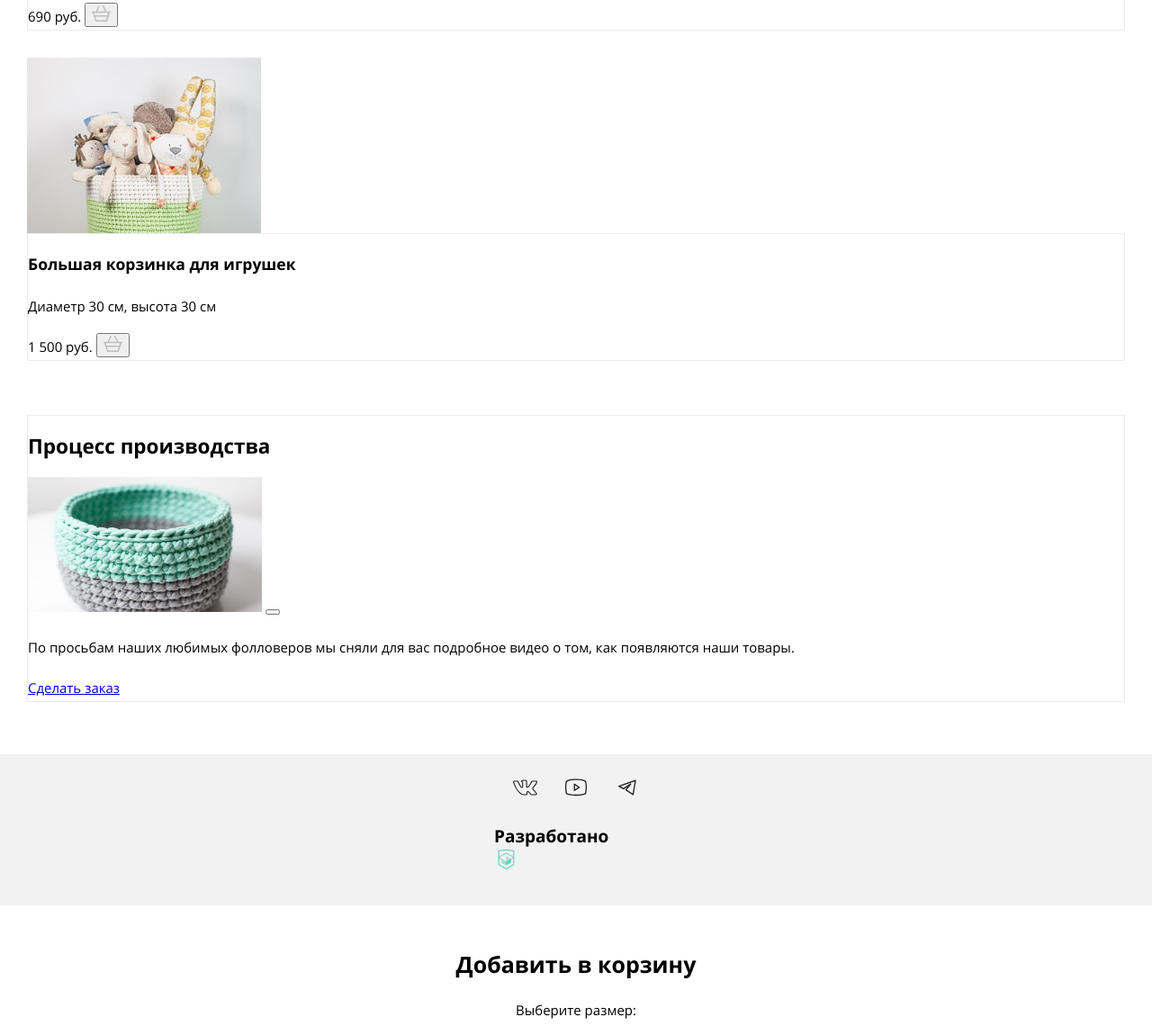
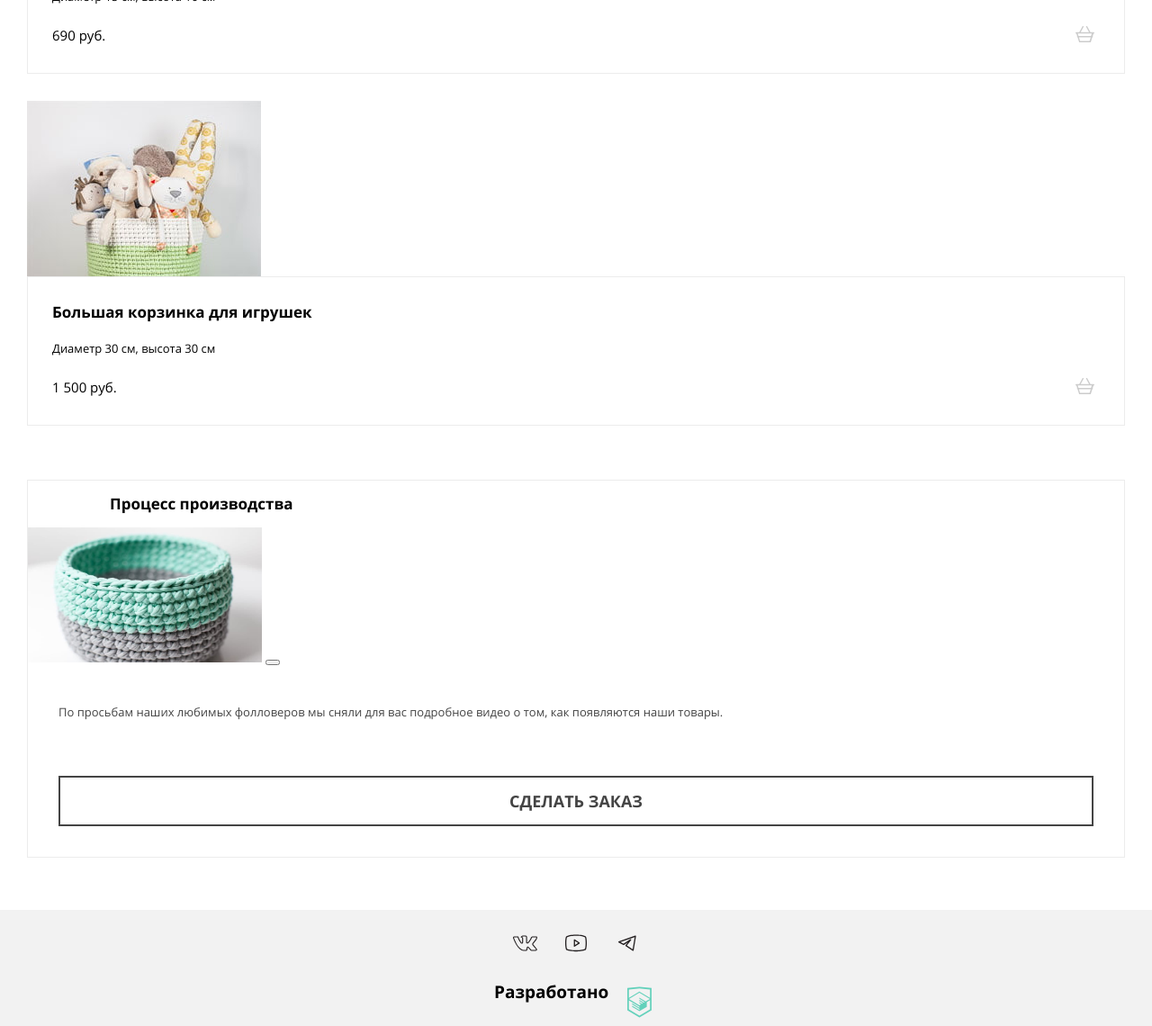
Before and after one commit to htmlacademy-adaptive/2221685-mishka-27, a website: page source/catalog.html in a window 1280 px wide. Shown: the part 1274-2414 px from the top of the page at 90% size. Drawn offline with nearby package versions, Linux system fonts and the light colour scheme; files that its build step writes are made by us from their sources.

Commit message:
fixes catalog page and linter

```diff
--- a/source/catalog.html
+++ b/source/catalog.html
@@ -68,6 +68,7 @@
               <h3 class="catalog__result-title">Зайчик-попрыгайчик</h3>
             </a>
             <p class="catalog__result-description">Рост 30 см, вес 200 г</p>
+            <div class="catalog__result-price-container">
               <span class="catalog__result-price">1 200 руб.</span>
               <button class="catalog__result-button" type="button">
                 <svg class="catalog__result-icon" width="21" height="18" viewBox="0 0 21 18" fill="none"
@@ -77,6 +78,7 @@
                     fill="black" />
                 </svg>
               </button>
+            </div>
           </div>
         </li>
         <li class="catalog__result-item">
@@ -89,6 +91,7 @@
               <h3 class="catalog__result-title">Корзинка для белья</h3>
             </a>
             <p class="catalog__result-description">Диаметр 15 см, высота 10 см</p>
+            <div class="catalog__result-price-container">
               <span class="catalog__result-price">690 руб.</span>
               <button class="catalog__result-button" type="button">
                 <svg class="catalog__result-icon" width="21" height="18" viewBox="0 0 21 18" fill="none"
@@ -98,6 +101,7 @@
                     fill="black" />
                 </svg>
               </button>
+            </div>
           </div>
         </li>
         <li class="catalog__result-item">
@@ -110,6 +114,7 @@
               <h3 class="catalog__result-title">Большая корзинка для игрушек</h3>
             </a>
             <p class="catalog__result-description">Диаметр 30 см, высота 30 см</p>
+            <div class="catalog__result-price-container">
               <span class="catalog__result-price">1 500 руб.</span>
               <button class="catalog__result-button" type="button">
                 <svg class="catalog__result-icon" width="21" height="18" viewBox="0 0 21 18" fill="none"
@@ -120,6 +125,7 @@
                 </svg>
               </button>
             </div>
+          </div>
         </li>
       </ul>
     </section>
@@ -129,9 +135,11 @@
         <img class="inform__image" src="img/video-basket.jpeg" width="260" height="150" alt="Процесс производства">
         <button class="inform__video-button" type="button"></button>
       </div>
+      <div class="inform__text-wrapper">
         <p class="inform__description">По просьбам наших любимых фолловеров мы сняли для вас подробное видео о
           том, как появляются наши товары.</p>
         <a class="inform__button" href="form.html">Сделать заказ</a>
+      </div>
     </section>
   </main>
   <footer class="page-footer">
@@ -168,12 +176,15 @@
       </ul>
     </section>
     <section class="page-footer__copyright">
+      <a class="page-footer__copyright-link" href="https://htmlacademy.ru/">
         <h3 class="page-footer__copyright-title">Разработано</h3>
-      <svg class="page-footer__copyright-icon" width="27" height="34" xmlns="http://www.w3.org/2000/svg"
+        <svg class="page-footer__copyright-icon" width="41" height="auto" xmlns="http://www.w3.org/2000/svg"
           viewBox="0 0 60 60">
           <path fill="#63D1BB"
             d="M30.2 5h-.2l-19.7 2.1v36.2l19.7 11.7 19.7-11.7v-36.2l-19.5-2.1zm17 36.8l-17.2 10.2-17.2-10.2v-14.8l17.1 10.2v1.8l-11.7-7v1.8l11.8 7.1v1.9l-11.8-7v1.8l11.8 7 11.9-7.1v-7.6l5.3-3.2v15.1zm-.1-17l-4.7 2.8-2.2 1.3-10.3-6.1v1.8l8.8 5.3h-.1l-.2.1-1.3.7-7.3-4.3v1.8l5.8 3.4-1.4.9-4.3-2.6v1.8l2.9 1.7-2.9 1.7-17-10.1 17-10.2 17.2 10zm.1-1.8l-17.3-10.2-17.1 10.2v-13.6l17.2-1.8 17.2 1.8v13.6z" />
         </svg>
+        <span class="visually-hidden">html Academy</span>
+      </a>
     </section>
   </footer>
   <div class="modal-container modal-container--close">
@@ -181,18 +192,20 @@
       <form class="modal-form" action="https://echo.htmlacademy.ru/" method="post">
         <h2 class="modal-form__title">Добавить в корзину</h2>
         <p class="modal-form__text">Выберите размер:</p>
+        <div class="modal-form__container">
           <label class="modal-form__control">
-          <input class="modal-form__size-button" type="radio" name="size" value="S">
+            <input class="modal-form__size-button visually-hidden" type="radio" name="size" value="S">
             <span class="modal-form__button-name">S</span>
           </label>
           <label class="modal-form__control">
-          <input class="modal-form__size-button" type="radio" name="size" value="M">
+            <input class="modal-form__size-button visually-hidden" type="radio" name="size" value="M">
             <span class="modal-form__button-name">M</span>
           </label>
           <label class="modal-form__control">
-          <input class="modal-form__size-button" type="radio" name="size" value="L">
+            <input class="modal-form__size-button visually-hidden" type="radio" name="size" value="L">
             <span class="modal-form__button-name">L</span>
           </label>
+        </div>
         <button class="modal__button" type="submit">Добавить</button>
       </form>
     </div>
--- a/source/sass/blocks/catalog.scss
+++ b/source/sass/blocks/catalog.scss
@@ -4,6 +4,22 @@
   // padding-left: 30px;
   // padding-right: 30px;
   margin: 0;
+}
+
+.catalog__result-link {
+  text-decoration: none;
+  color: #000000;
+}
+
+.catalog__result-card {
+  padding: 27px;
+  border: 1px solid #ececec;
+}
+
+.catalog__result-title {
+  margin: 0;
+  font-size: 17px;
+  line-height: 24px;
 }
 
 .catalog__result-item {
@@ -15,13 +31,19 @@
   }
 }
 
-.catalog__result-link {
-  text-decoration: none;
-  color: #000000;
+.catalog__result-description {
+  font-size: 13px;
+  line-height: 30px;
 }
 
-.catalog__result-card {
-  border: 1px solid #ececec;
+.catalog__result-price-container {
+  display: flex;
+}
+
+.catalog__result-button {
+  margin-left: auto;
+  background-color: #ffffff;
+  border: none;
 }
 
 .catalog__result-image {
--- a/source/sass/blocks/inform.scss
+++ b/source/sass/blocks/inform.scss
@@ -2,3 +2,37 @@
   border: 1px solid #ececec;
   margin: 30px 30px 0 30px;
 }
+
+.inform__title {
+  margin-left: 91px;
+  font-size: 17px;
+  line-height: 24px;
+}
+
+.inform__text-wrapper {
+  padding: 34px;
+}
+
+.inform__description {
+  margin: 0;
+  color: #444444;
+  font-size: 13px;
+  line-height: 24px;
+}
+
+.inform__button {
+  display: inline-block;
+  width: 100%;
+  padding-top: 18px;
+  padding-bottom: 18px;
+  margin-top: 59px;
+  font-weight: 700;
+  font-size: 18px;
+  line-height: 16px;
+  text-decoration: none;
+  box-sizing: border-box;
+  text-align: center;
+  color: #444444;
+  border: 2px solid #444444;
+  text-transform: uppercase;
+}
--- a/source/sass/blocks/main-nav.scss
+++ b/source/sass/blocks/main-nav.scss
@@ -7,7 +7,7 @@
   position: absolute;
   width: 20px;
   height: 14px;
-  background-image: url(../../img/menu.svg);
+  background-image: url("../../img/menu.svg");
   top: 32px;
   right: 31px;
   display: inline-block;
```
Also changed, not shown: source/sass/blocks/informative-stand.scss (+5 -5 lines). Lines whose indentation alone changed are shown as unchanged.
